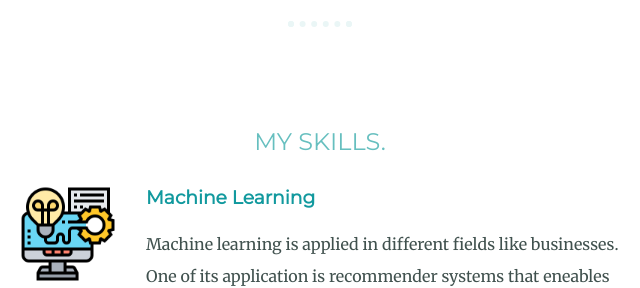
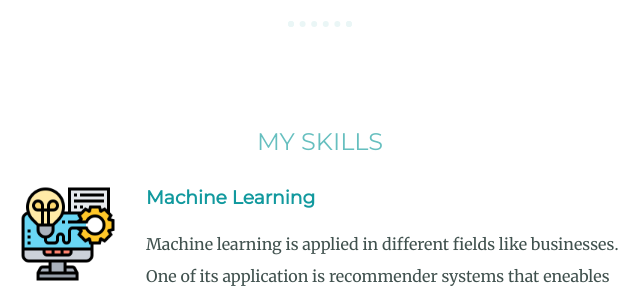
Before and after one commit to Jeremiah-Katumo/website, a plain HTML site: page index.html in a window 1280 px wide. Shown: the part 1200-1488 px from the top of the page, 320-960 px from the left. Drawn offline with Linux system fonts and the light colour scheme.

Commit message:
Update index.html
Changed

```diff
--- a/index.html
+++ b/index.html
@@ -25,7 +25,7 @@
             </div>
             <hr>
             <div class="skills">
-              <h2>MY SKILLS.</h2>
+              <h2>MY SKILLS</h2>
               <div class="skill-row">
                 <img class="ml" src="images/machine-learning.png" alt="machine-learning-icon">
                 <h3>Machine Learning</h3>
```
